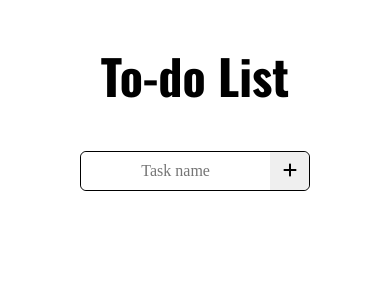
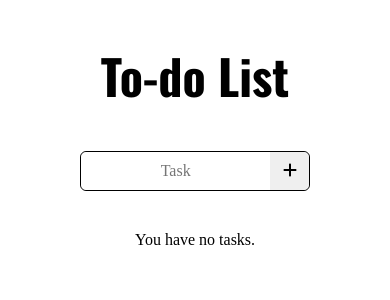
Before and after one commit to ThomasHardy98/to-do-list, a React (Vite) app: page / in a window 390 px wide. Shown: the top 300 px of the page. Built offline with nearby package versions, Linux system fonts and the light colour scheme; a web font is replaced by a local one.

Commit message:
Finished simple styling and mobile optimisation

```diff
--- a/src/App.tsx
+++ b/src/App.tsx
@@ -12,7 +12,11 @@ const App = () => {
     <div className={styles.container}>
       <div className={styles.title}>To-do List</div>
       <TaskForm />
-      <TaskList tasks={ctx.tasks} />
+      {ctx.tasks.length > 0 ? (
+        <TaskList tasks={ctx.tasks} />
+      ) : (
+        <p>You have no tasks.</p>
+      )}
     </div>
   );
 };
--- a/src/components/UI/TaskForm.tsx
+++ b/src/components/UI/TaskForm.tsx
@@ -53,7 +53,7 @@ const TaskForm = () => {
         name="task"
         value={input}
         onChange={handleInput}
-        placeholder="Task name"
+        placeholder="Task"
         ref={inputRef}
       />
       <button className={styles.addButton}>
```
